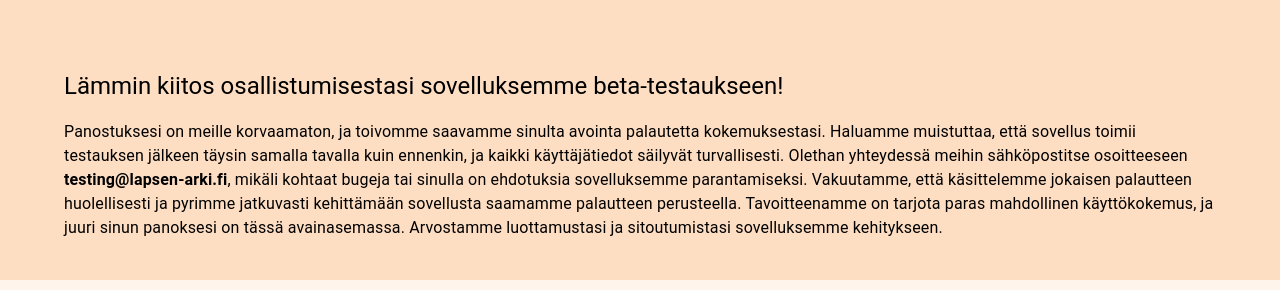
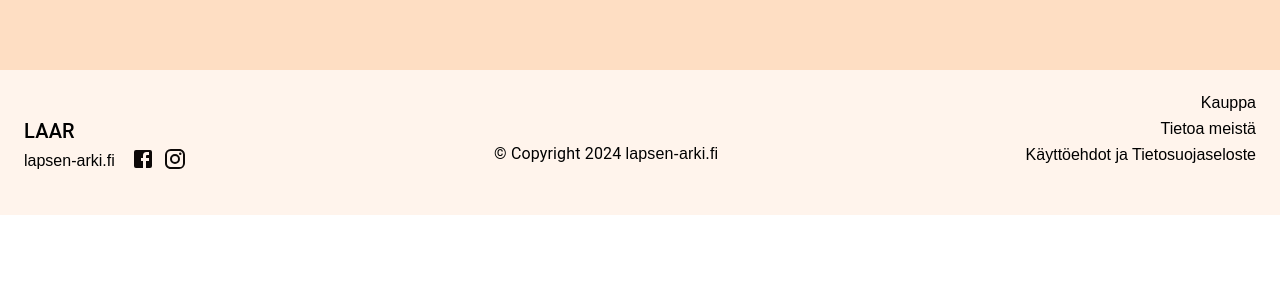
Before and after one commit to Lapsen-Arki/LAAR2, a React (Vite) app in the folder frontend/: page / in a window 1280 px wide. Shown: the part 900-1190 px from the top of the page. After the commit the page ends 1115 px from the top, so only its background shows below. Built offline with nearby package versions, Linux system fonts and the light colour scheme; no server answers.

Commit message:
Remove text from index

```diff
--- a/frontend/src/views/index.tsx
+++ b/frontend/src/views/index.tsx
@@ -159,24 +159,6 @@ export default function IndexPage() {
         )}
         <TimeBlockComp childName={selectedChild} />{" "}
         {/* <-- Routes to choices page with renderIdentif */}
-        <Typography variant="h5">
-          Lämmin kiitos osallistumisestasi sovelluksemme beta-testaukseen!
-        </Typography>
-        <br />
-        <Typography>
-          Panostuksesi on meille korvaamaton, ja toivomme saavamme sinulta
-          avointa palautetta kokemuksestasi. Haluamme muistuttaa, että sovellus
-          toimii testauksen jälkeen täysin samalla tavalla kuin ennenkin, ja
-          kaikki käyttäjätiedot säilyvät turvallisesti. Olethan yhteydessä
-          meihin sähköpostitse osoitteeseen{" "}
-          <strong>testing@lapsen-arki.fi</strong>, mikäli kohtaat bugeja tai
-          sinulla on ehdotuksia sovelluksemme parantamiseksi. Vakuutamme, että
-          käsittelemme jokaisen palautteen huolellisesti ja pyrimme jatkuvasti
-          kehittämään sovellusta saamamme palautteen perusteella. Tavoitteenamme
-          on tarjota paras mahdollinen käyttökokemus, ja juuri sinun panoksesi
-          on tässä avainasemassa. Arvostamme luottamustasi ja sitoutumistasi
-          sovelluksemme kehitykseen.
-        </Typography>
       </Container>
     </>
   );
```
